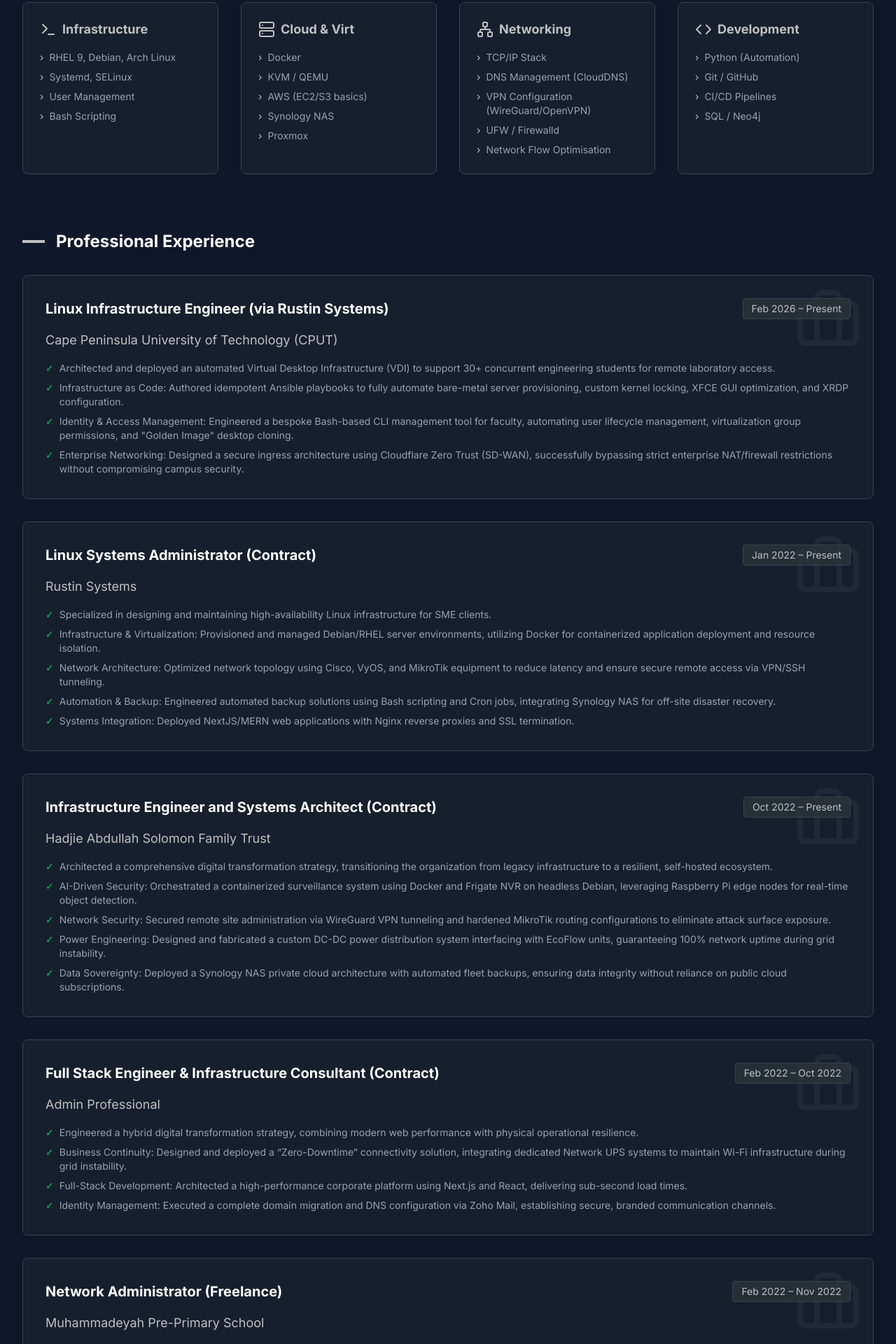
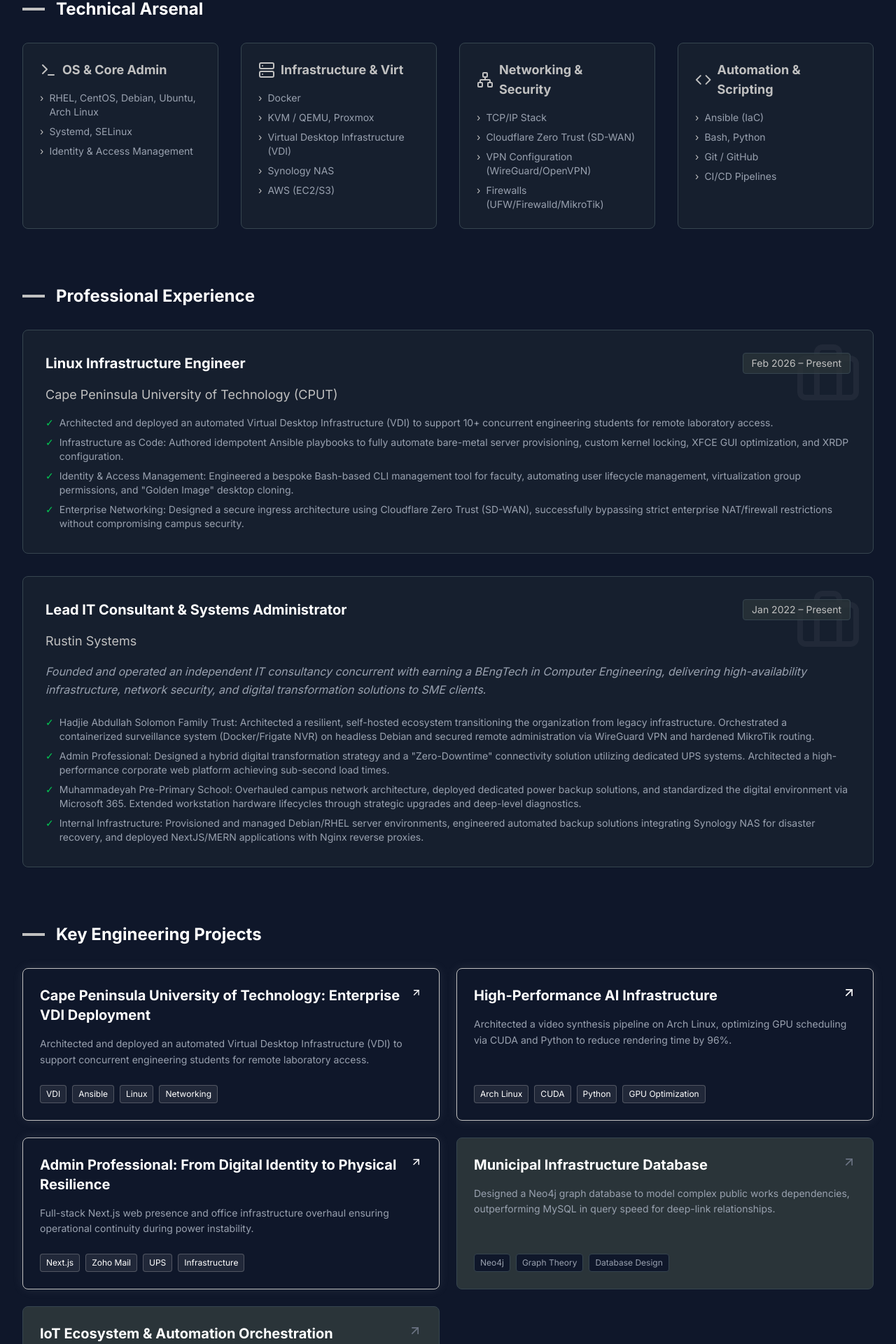
Before and after one commit to rustinsystems/rustinsystems.com, a Next.js app: page /portfolio in a window 1280 px wide. Shown: the part 698-2618 px from the top of the page at 70% size. Built offline with nearby package versions, Linux system fonts and the light colour scheme.

Commit message:
added cput project

```diff
--- /dev/null
+++ b/content/posts/Cape Peninsula University of Technology: Enterprise VDI Deployment.md
@@ -0,0 +1,31 @@
+---
+title: "Cape Peninsula University of Technology: Enterprise VDI Deployment"
+date: "2026-03-15"
+excerpt: "Architected and deployed an automated Virtual Desktop Infrastructure (VDI) to support concurrent engineering students for remote laboratory access."
+tags: ["Ansible", "Bash", "VDI", "Linux", "Cloudflare Zero Trust"]
+---
+
+## The Challenge
+
+Engineering students required reliable and secure remote access to specialized laboratory environments. The existing infrastructure lacked the seamless experience needed to support concurrent virtualization workloads, and security policies necessitated strict compliance with campus networking standards.
+
+## The Solution
+
+An automated Virtual Desktop Infrastructure (VDI) was architected and deployed, providing a scalable and highly available remote access solution tailored specifically for the engineering department.
+
+### Infrastructure as Code & Automation
+
+Idempotent Ansible playbooks were authored to fully automate the provisioning of bare-metal servers. The configuration applied customized kernel locking, optimized the XFCE GUI for remote rendering latency, and enforced rigorous XRDP policies for seamless desktop presentation.
+
+A bespoke Bash-based CLI management tool was engineered to empower faculty administrators. This tool significantly automates the lifecycle management of student users, transparently handles virtualization group permissions, and provides one-touch "Golden Image" desktop cloning for rapid environment recreation.
+
+### Secure Enterprise Networking
+
+To integrate swiftly with the campus infrastructure while avoiding complex ingress firewall adjustments, a secure borderless architecture was designed using Cloudflare Zero Trust (SD-WAN). This approach effectively bypassed legacy NAT/firewall restrictions without compromising overarching campus security boundaries.
+
+### Core Technologies Deployed
+
+*   **OS & Core Admin:** Debian/RHEL, Systemd, Identity & Access Management
+*   **Virtualization & Remote Access:** KVM/QEMU, XRDP, VDI Golden Images
+*   **Automation:** Ansible (IaC), Bash Scripting
+*   **Networking & Security:** Cloudflare Zero Trust (SD-WAN), SSH Tunneling
--- a/src/app/page.tsx
+++ b/src/app/page.tsx
@@ -9,19 +9,24 @@
 
   const caseStudies = [
     {
+      id: "Cape Peninsula University of Technology: Enterprise VDI Deployment",
+      icon: Server,
+      role: "Linux Infrastructure Engineer",
+    },
+    {
       id: "Muhammadeyah Pre-Primary: Case Study in IT Modernisation",
       icon: Users,
-      role: "Network Administrator (Freelance)",
+      role: "Network Administrator",
     },
     {
       id: "Hadjie Abdullah Solomon Trust: Enterpise Network Infrastructure Overhaul",
       icon: Building,
-      role: "Infrastructure Engineer and Systems Architect (Contract)",
+      role: "Infrastructure Engineer and Systems Architect",
     },
     {
       id: "Admin Professional: From Digital Identity to Physical Resilience",
       icon: Code,
-      role: "Full Stack Engineer & Infrastructure Consultant (Contract)",
+      role: "Full Stack Engineer & Infrastructure Consultant",
     }
   ];
 
@@ -61,12 +66,11 @@
     },
   ];
 
-  // Map services to blog posts or general blog page
   const serviceLinks: Record<string, string> = {
-    "Server Administration": "/blog/Muhammadeyah%20Pre-Primary:%20Case%20Study%20in%20IT%20Modernisation", // Example mapping based on content
+    "Server Administration": "/blog/Cape%20Peninsula%20University%20of%20Technology:%20Enterprise%20VDI%20Deployment", // Example mapping based on content
     "Network Infrastructure": "/blog/Hadjie%20Abdullah%20Solomon%20Trust:%20Enterpise%20Network%20Infrastructure%20Overhaul",
-    "Secure Remote Access": "/blog/Secure%20Remote%20Access%20for%20Education%20IN%20PROGRESS",
-    "End-Point Security & Lifecycle": "/blog", // General fallback or specific post if available
+    "Secure Remote Access": "/blog/Cape%20Peninsula%20University%20of%20Technology:%20Enterprise%20VDI%20Deployment",
+    "End-Point Security & Lifecycle": "/blog/Muhammadeyah%20Pre-Primary:%20Case%20Study%20in%20IT%20Modernisation", // General fallback or specific post if available
   };
 
   return (
--- a/src/app/portfolio/page.tsx
+++ b/src/app/portfolio/page.tsx
@@ -5,34 +5,39 @@
 export default function Portfolio() {
     const skills = {
         infrastructure: [
-            "RHEL 9, Debian, Arch Linux",
+            "RHEL, CentOS, Debian, Ubuntu, Arch Linux",
             "Systemd, SELinux",
-            "User Management",
-            "Bash Scripting",
+            "Identity & Access Management",
         ],
         cloud: [
             "Docker",
-            "KVM / QEMU",
-            "AWS (EC2/S3 basics)",
+            "KVM / QEMU, Proxmox",
+            "Virtual Desktop Infrastructure (VDI)",
             "Synology NAS",
-            "Proxmox",
+            "AWS (EC2/S3)",
         ],
         networking: [
             "TCP/IP Stack",
-            "DNS Management (CloudDNS)",
+            "Cloudflare Zero Trust (SD-WAN)",
             "VPN Configuration (WireGuard/OpenVPN)",
-            "UFW / Firewalld",
-            "Network Flow Optimisation",
+            "Firewalls (UFW/Firewalld/MikroTik)",
         ],
         development: [
-            "Python (Automation)",
+            "Ansible (IaC)",
+            "Bash, Python",
             "Git / GitHub",
             "CI/CD Pipelines",
-            "SQL / Neo4j",
         ],
     };
 
     const projects = [
+        {
+            title: "Cape Peninsula University of Technology: Enterprise VDI Deployment",
+            description: "Architected and deployed an automated Virtual Desktop Infrastructure (VDI) to support concurrent engineering students for remote laboratory access.",
+            tags: ["VDI", "Ansible", "Linux", "Networking"],
+            highlight: true,
+            href: "/blog/Cape%20Peninsula%20University%20of%20Technology:%20Enterprise%20VDI%20Deployment",
+        },
         {
             title: "High-Performance AI Infrastructure",
             description: "Architected a video synthesis pipeline on Arch Linux, optimizing GPU scheduling via CUDA and Python to reduce rendering time by 96%.",
@@ -64,10 +69,10 @@
     const experience = [
         {
             company: "Cape Peninsula University of Technology (CPUT)",
-            role: "Linux Infrastructure Engineer (via Rustin Systems)",
+            role: "Linux Infrastructure Engineer",
             period: "Feb 2026 – Present",
             achievements: [
-                "Architected and deployed an automated Virtual Desktop Infrastructure (VDI) to support 30+ concurrent engineering students for remote laboratory access.",
+                "Architected and deployed an automated Virtual Desktop Infrastructure (VDI) to support 10+ concurrent engineering students for remote laboratory access.",
                 "Infrastructure as Code: Authored idempotent Ansible playbooks to fully automate bare-metal server provisioning, custom kernel locking, XFCE GUI optimization, and XRDP configuration.",
                 "Identity & Access Management: Engineered a bespoke Bash-based CLI management tool for faculty, automating user lifecycle management, virtualization group permissions, and \"Golden Image\" desktop cloning.",
                 "Enterprise Networking: Designed a secure ingress architecture using Cloudflare Zero Trust (SD-WAN), successfully bypassing strict enterprise NAT/firewall restrictions without compromising campus security."
@@ -75,48 +80,14 @@
         },
         {
             company: "Rustin Systems",
-            role: "Linux Systems Administrator (Contract)",
+            role: "Lead IT Consultant & Systems Administrator",
             period: "Jan 2022 – Present",
+            description: "Founded and operated an independent IT consultancy concurrent with earning a BEngTech in Computer Engineering, delivering high-availability infrastructure, network security, and digital transformation solutions to SME clients.",
             achievements: [
-                "Specialized in designing and maintaining high-availability Linux infrastructure for SME clients.",
-                "Infrastructure & Virtualization: Provisioned and managed Debian/RHEL server environments, utilizing Docker for containerized application deployment and resource isolation.",
-                "Network Architecture: Optimized network topology using Cisco, VyOS, and MikroTik equipment to reduce latency and ensure secure remote access via VPN/SSH tunneling.",
-                "Automation & Backup: Engineered automated backup solutions using Bash scripting and Cron jobs, integrating Synology NAS for off-site disaster recovery.",
-                "Systems Integration: Deployed NextJS/MERN web applications with Nginx reverse proxies and SSL termination."
-            ]
-        },
-        {
-            company: "Hadjie Abdullah Solomon Family Trust",
-            role: "Infrastructure Engineer and Systems Architect (Contract)",
-            period: "Oct 2022 – Present",
-            achievements: [
-                "Architected a comprehensive digital transformation strategy, transitioning the organization from legacy infrastructure to a resilient, self-hosted ecosystem.",
-                "AI-Driven Security: Orchestrated a containerized surveillance system using Docker and Frigate NVR on headless Debian, leveraging Raspberry Pi edge nodes for real-time object detection.",
-                "Network Security: Secured remote site administration via WireGuard VPN tunneling and hardened MikroTik routing configurations to eliminate attack surface exposure.",
-                "Power Engineering: Designed and fabricated a custom DC-DC power distribution system interfacing with EcoFlow units, guaranteeing 100% network uptime during grid instability.",
-                "Data Sovereignty: Deployed a Synology NAS private cloud architecture with automated fleet backups, ensuring data integrity without reliance on public cloud subscriptions."
-            ]
-        },
-        {
-            company: "Admin Professional",
-            role: "Full Stack Engineer & Infrastructure Consultant (Contract)",
-            period: "Feb 2022 – Oct 2022",
-            achievements: [
-                "Engineered a hybrid digital transformation strategy, combining modern web performance with physical operational resilience.",
-                "Business Continuity: Designed and deployed a “Zero-Downtime” connectivity solution, integrating dedicated Network UPS systems to maintain Wi-Fi infrastructure during grid instability.",
-                "Full-Stack Development: Architected a high-performance corporate platform using Next.js and React, delivering sub-second load times.",
-                "Identity Management: Executed a complete domain migration and DNS configuration via Zoho Mail, establishing secure, branded communication channels."
-            ]
-        },
-        {
-            company: "Muhammadeyah Pre-Primary School",
-            role: "Network Administrator (Freelance)",
-            period: "Feb 2022 – Nov 2022",
-            achievements: [
-                "Executed a holistic IT modernization strategy, stabilizing campus infrastructure and extending asset lifecycles to reduce capital expenditure.",
-                "Infrastructure Resilience: Overhauled the campus network architecture, eliminating dead zones and deploying dedicated UPS power backup solutions to ensure continuous connectivity.",
-                "Asset Lifecycle Management: Extended workstation hardware lifespan by an estimated 2 years through deep-level diagnostics and strategic component upgrades (SSD/RAM).",
-                "Cloud Administration: Standardized the digital environment via Microsoft 365, configuring unified security policies and optimizing Windows 10/11 fleet performance."
+                "Hadjie Abdullah Solomon Family Trust: Architected a resilient, self-hosted ecosystem transitioning the organization from legacy infrastructure. Orchestrated a containerized surveillance system (Docker/Frigate NVR) on headless Debian and secured remote administration via WireGuard VPN and hardened MikroTik routing.",
+                "Admin Professional: Designed a hybrid digital transformation strategy and a \"Zero-Downtime\" connectivity solution utilizing dedicated UPS systems. Architected a high-performance corporate web platform achieving sub-second load times.",
+                "Muhammadeyah Pre-Primary School: Overhauled campus network architecture, deployed dedicated power backup solutions, and standardized the digital environment via Microsoft 365. Extended workstation hardware lifecycles through strategic upgrades and deep-level diagnostics.",
+                "Internal Infrastructure: Provisioned and managed Debian/RHEL server environments, engineered automated backup solutions integrating Synology NAS for disaster recovery, and deployed NextJS/MERN applications with Nginx reverse proxies."
             ]
         }
     ];
@@ -156,10 +127,9 @@
                         About Me
                     </h2>
                     <p className="text-lg text-gray-400 leading-relaxed border-l-2 border-charcoal pl-6">
-                        I am an Infrastructure Engineer and Linux Administrator focused on building reliable, secure systems. With a BEngTech in Computer Engineering, I move beyond &apos;making it work&apos; to &apos;making it scale.&apos;
+                        Linux Systems Administrator and Infrastructure Engineer with 3+ years of commercial experience designing, deploying, and maintaining scalable Linux and cloud environments. Successfully operated an independent IT consultancy concurrent with earning a BEngTech in Computer Engineering.
                         <br /><br />
-                        My core focus is <strong>Linux Systems Administration</strong> (RHEL/Debian), <strong>Automation</strong>, and <strong>Network Security</strong>.
-                        I am actively seeking roles in Linux Administration, NOC, or DevOps where I can apply engineering rigor to IT operations.
+                        Specialized in RHEL/Debian systems, infrastructure automation (Ansible/Bash), and secure network architecture. Proven track record of managing end-to-end project lifecycles from initial architecture to comprehensive documentation and client handover. I move beyond simply &quot;making it work&quot; to designing secure, resilient IT operations.
                     </p>
                 </div>
 
@@ -174,7 +144,7 @@
                         <div className="bg-gunmetal/30 p-6 rounded-lg border border-charcoal">
                             <div className="flex items-center mb-4 text-silver">
                                 <Terminal className="h-6 w-6 mr-2" />
-                                <h3 className="text-lg font-bold font-mono">Infrastructure</h3>
+                                <h3 className="text-lg font-bold font-mono">OS & Core Admin</h3>
                             </div>
                             <ul className="space-y-2">
                                 {skills.infrastructure.map(skill => (
@@ -189,7 +159,7 @@
                         <div className="bg-gunmetal/30 p-6 rounded-lg border border-charcoal">
                             <div className="flex items-center mb-4 text-silver">
                                 <Server className="h-6 w-6 mr-2" />
-                                <h3 className="text-lg font-bold font-mono">Cloud & Virt</h3>
+                                <h3 className="text-lg font-bold font-mono">Infrastructure & Virt</h3>
                             </div>
                             <ul className="space-y-2">
                                 {skills.cloud.map(skill => (
@@ -204,7 +174,7 @@
                         <div className="bg-gunmetal/30 p-6 rounded-lg border border-charcoal">
                             <div className="flex items-center mb-4 text-silver">
                                 <Network className="h-6 w-6 mr-2" />
-                                <h3 className="text-lg font-bold font-mono">Networking</h3>
+                                <h3 className="text-lg font-bold font-mono">Networking & Security</h3>
                             </div>
                             <ul className="space-y-2">
                                 {skills.networking.map(skill => (
@@ -219,7 +189,7 @@
                         <div className="bg-gunmetal/30 p-6 rounded-lg border border-charcoal">
                             <div className="flex items-center mb-4 text-silver">
                                 <Code className="h-6 w-6 mr-2" />
-                                <h3 className="text-lg font-bold font-mono">Development</h3>
+                                <h3 className="text-lg font-bold font-mono">Automation & Scripting</h3>
                             </div>
                             <ul className="space-y-2">
                                 {skills.development.map(skill => (
@@ -249,6 +219,9 @@
                                     <span className="text-silver font-mono text-sm bg-gunmetal/80 px-3 py-1 rounded border border-charcoal mt-2 md:mt-0 inline-block">{job.period}</span>
                                 </div>
                                 <h4 className="text-lg text-silver mb-4 font-mono relative z-10">{job.company}</h4>
+                                {"description" in job && job.description && (
+                                    <p className="text-gray-400 mb-6 relative z-10 leading-relaxed italic">{job.description}</p>
+                                )}
                                 <ul className="space-y-2 relative z-10">
                                     {job.achievements.map((item, index) => (
                                         <li key={index} className="text-gray-400 text-sm flex items-start">
@@ -289,7 +262,7 @@
                                 <GraduationCap className="h-8 w-8 text-silver" />
                             </div>
                             <div>
-                                <h3 className="text-xl font-bold text-white">BEngTech in Computer Engineering</h3>
+                                <h3 className="text-xl font-bold text-white">Bachelor of Engineering Technology in Computer Engineering (NQF 7)</h3>
                                 <p className="text-silver font-mono mt-1">Cape Peninsula University of Technology (CPUT)</p>
                                 <p className="text-gray-500 mt-2 text-sm font-mono">Feb 2021 – Nov 2025</p>
                                 <p className="text-gray-500 mt-4 text-sm">
```
Also changed, not shown: 2 other files (tests, documents, lock files or other folders).
